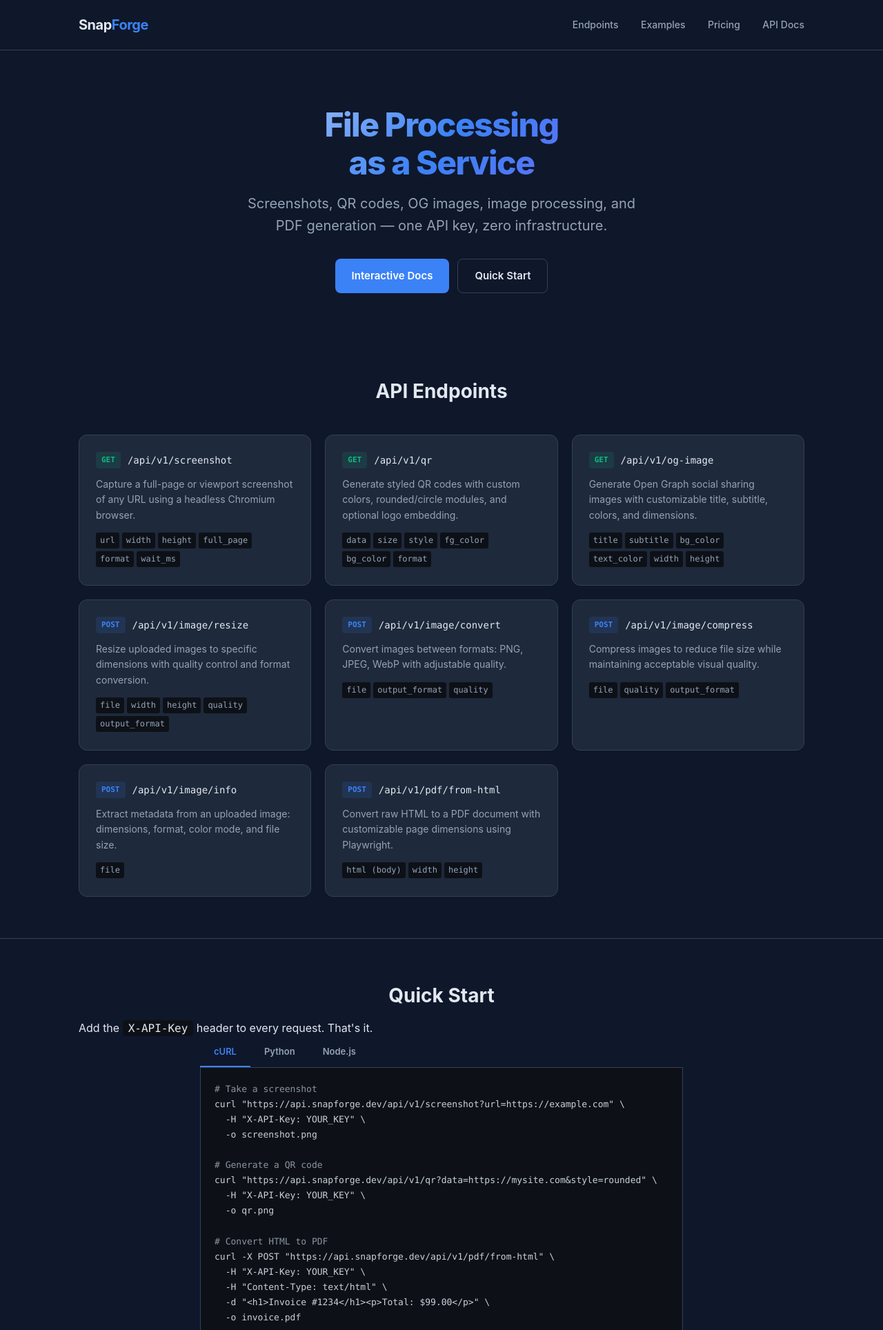
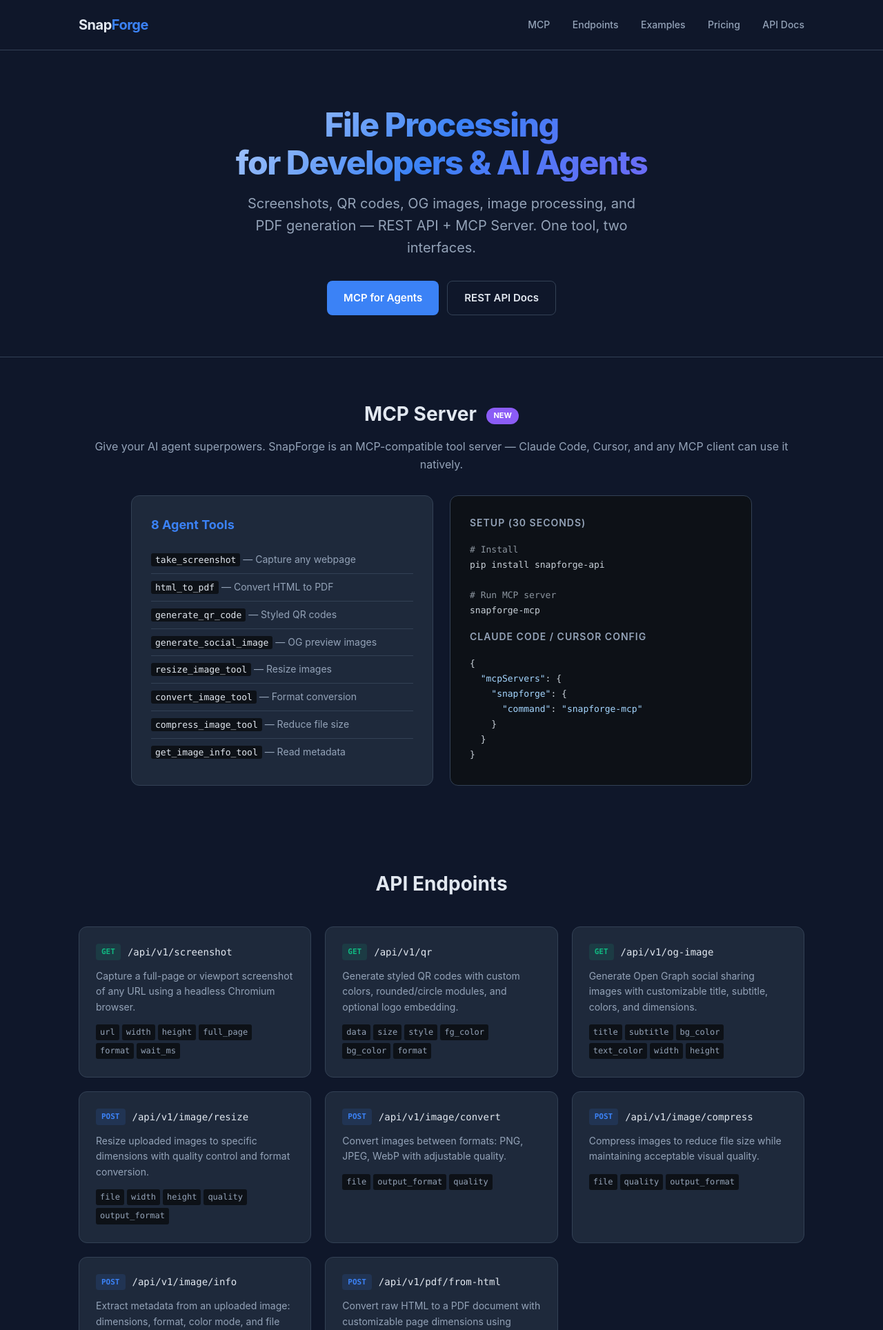
Before and after one commit to willerhehehe/snapforge-api, a FastAPI app: page / in a window 1280 px wide. Shown: the top 1928 px of the page at 69% size. Run offline with FastAPI, Linux system fonts and the light colour scheme; parts of the project's set-up code (start-up, migrations or seed data) failed here and were passed over.

Commit message:
feat: update landing page with MCP Server section
Added MCP as primary hero CTA, new MCP section with 8 tool listing
and setup instructions, MCP tab in code examples. Repositions
SnapForge as a tool for both developers and AI agents.

Co-Authored-By: Claude Opus 4.6 <noreply@anthropic.com>

```diff
--- a/src/snapforge/templates/landing.html
+++ b/src/snapforge/templates/landing.html
@@ -3,8 +3,8 @@
 <head>
 <meta charset="UTF-8">
 <meta name="viewport" content="width=device-width, initial-scale=1.0">
-<title>SnapForge API — File Processing as a Service</title>
-<meta name="description" content="Screenshots, QR codes, OG images, image processing, and PDF generation via simple REST API calls.">
+<title>SnapForge — File Processing for Developers & AI Agents</title>
+<meta name="description" content="Screenshots, QR codes, OG images, image processing, and PDF generation — REST API + MCP Server for AI agents.">
 <style>
 *{margin:0;padding:0;box-sizing:border-box}
 :root{--bg:#0f172a;--surface:#1e293b;--border:#334155;--text:#e2e8f0;--muted:#94a3b8;--accent:#3b82f6;--accent2:#8b5cf6;--green:#10b981;--code-bg:#0d1117;--font:-apple-system,BlinkMacSystemFont,"Segoe UI",Roboto,sans-serif;--mono:"SF Mono",SFMono-Regular,Consolas,"Liberation Mono",Menlo,monospace}
@@ -65,6 +65,20 @@ pre{font-family:var(--mono);font-size:13px;line-height:1.7;color:#c9d1d9}
 .price-card li{font-size:14px;padding:6px 0;color:var(--muted)}
 .price-card li::before{content:"✓ ";color:var(--green);font-weight:700}
 
+.mcp{padding:60px 0;border-top:1px solid var(--border)}
+.mcp h2{font-size:28px;font-weight:700;text-align:center;margin-bottom:12px}
+.mcp>div>p{text-align:center;color:var(--muted);margin-bottom:32px}
+.mcp-grid{display:grid;grid-template-columns:1fr 1fr;gap:24px;max-width:900px;margin:0 auto}
+.mcp-left{background:var(--surface);border:1px solid var(--border);border-radius:12px;padding:28px}
+.mcp-left h3{font-size:18px;font-weight:700;margin-bottom:16px;color:var(--accent)}
+.mcp-left ul{list-style:none;padding:0}
+.mcp-left li{font-size:14px;padding:8px 0;color:var(--muted);border-bottom:1px solid var(--border)}
+.mcp-left li:last-child{border-bottom:none}
+.mcp-left li code{background:var(--code-bg);padding:2px 6px;border-radius:3px;font-family:var(--mono);font-size:13px;color:var(--text)}
+.mcp-right{background:var(--code-bg);border:1px solid var(--border);border-radius:12px;padding:28px;overflow-x:auto}
+.mcp-right h3{font-size:14px;font-weight:600;color:var(--muted);text-transform:uppercase;letter-spacing:1px;margin-bottom:16px}
+.mcp-badge{display:inline-block;background:var(--accent2);color:#fff;font-size:11px;font-weight:700;padding:3px 10px;border-radius:12px;margin-left:8px;vertical-align:middle}
+@media(max-width:640px){.mcp-grid{grid-template-columns:1fr}}
 footer{border-top:1px solid var(--border);padding:30px 0;text-align:center;color:var(--muted);font-size:13px}
 @media(max-width:640px){.hero h1{font-size:32px}.grid{grid-template-columns:1fr}.price-cards{flex-direction:column;align-items:center}}
 </style>
@@ -75,6 +89,7 @@ footer{border-top:1px solid var(--border);padding:30px 0;text-align:center;color
 <div class="container">
   <div class="logo">Snap<span>Forge</span></div>
   <nav>
+    <a href="#mcp">MCP</a>
     <a href="#endpoints">Endpoints</a>
     <a href="#examples">Examples</a>
     <a href="#pricing">Pricing</a>
@@ -85,11 +100,49 @@ footer{border-top:1px solid var(--border);padding:30px 0;text-align:center;color
 
 <section class="hero">
 <div class="container">
-  <h1>File Processing<br>as a Service</h1>
-  <p>Screenshots, QR codes, OG images, image processing, and PDF generation — one API key, zero infrastructure.</p>
+  <h1>File Processing<br>for Developers & AI Agents</h1>
+  <p>Screenshots, QR codes, OG images, image processing, and PDF generation — REST API + MCP Server. One tool, two interfaces.</p>
   <div class="hero-actions">
-    <a href="/docs" class="btn btn-primary">Interactive Docs</a>
-    <a href="#examples" class="btn btn-outline">Quick Start</a>
+    <a href="#mcp" class="btn btn-primary">MCP for Agents</a>
+    <a href="/docs" class="btn btn-outline">REST API Docs</a>
+  </div>
+</div>
+</section>
+
+<section class="mcp" id="mcp">
+<div class="container">
+  <h2>MCP Server <span class="mcp-badge">NEW</span></h2>
+  <p>Give your AI agent superpowers. SnapForge is an MCP-compatible tool server &mdash; Claude Code, Cursor, and any MCP client can use it natively.</p>
+  <div class="mcp-grid">
+    <div class="mcp-left">
+      <h3>8 Agent Tools</h3>
+      <ul>
+        <li><code>take_screenshot</code> &mdash; Capture any webpage</li>
+        <li><code>html_to_pdf</code> &mdash; Convert HTML to PDF</li>
+        <li><code>generate_qr_code</code> &mdash; Styled QR codes</li>
+        <li><code>generate_social_image</code> &mdash; OG preview images</li>
+        <li><code>resize_image_tool</code> &mdash; Resize images</li>
+        <li><code>convert_image_tool</code> &mdash; Format conversion</li>
+        <li><code>compress_image_tool</code> &mdash; Reduce file size</li>
+        <li><code>get_image_info_tool</code> &mdash; Read metadata</li>
+      </ul>
+    </div>
+    <div class="mcp-right">
+      <h3>Setup (30 seconds)</h3>
+<pre style="margin-bottom:16px"><span style="color:#8b949e"># Install</span>
+pip install snapforge-api
+
+<span style="color:#8b949e"># Run MCP server</span>
+snapforge-mcp</pre>
+      <h3>Claude Code / Cursor Config</h3>
+<pre>{
+  <span style="color:#a5d6ff">"mcpServers"</span>: {
+    <span style="color:#a5d6ff">"snapforge"</span>: {
+      <span style="color:#a5d6ff">"command"</span>: <span style="color:#a5d6ff">"snapforge-mcp"</span>
+    }
+  }
+}</pre>
+    </div>
   </div>
 </div>
 </section>
@@ -182,12 +235,38 @@ footer{border-top:1px solid var(--border);padding:30px 0;text-align:center;color
 
   <div class="code-wrapper">
     <div class="code-tabs">
-      <div class="code-tab active" data-tab="curl">cURL</div>
+      <div class="code-tab active" data-tab="mcp">MCP (Agent)</div>
+      <div class="code-tab" data-tab="curl">cURL</div>
       <div class="code-tab" data-tab="python">Python</div>
       <div class="code-tab" data-tab="node">Node.js</div>
     </div>
 
-    <div class="code-block active" id="tab-curl">
+    <div class="code-block active" id="tab-mcp">
+<pre><span style="color:#8b949e"># AI agents call tools directly — no HTTP, no API keys needed</span>
+<span style="color:#8b949e"># Example: agent asks Claude Code to take a screenshot</span>
+
+<span style="color:#ff7b72">User:</span> Take a screenshot of https://example.com
+
+<span style="color:#ff7b72">Agent:</span> <span style="color:#8b949e">[calls take_screenshot tool]</span>
+  url: "https://example.com"
+  width: 1280
+  height: 720
+  output_path: "screenshot.png"
+
+<span style="color:#79c0ff">Result:</span> Screenshot saved to screenshot.png (16KB, 1280x720)
+
+<span style="color:#8b949e"># Works the same for QR codes, PDFs, image processing...</span>
+<span style="color:#ff7b72">User:</span> Generate a QR code for my website with rounded style
+
+<span style="color:#ff7b72">Agent:</span> <span style="color:#8b949e">[calls generate_qr_code tool]</span>
+  data: "https://mysite.com"
+  style: "rounded"
+  fg_color: "#3b82f6"
+
+<span style="color:#79c0ff">Result:</span> QR code saved to qr.png (24KB, 400x400)</pre>
+    </div>
+
+    <div class="code-block" id="tab-curl">
 <pre><span style="color:#8b949e"># Take a screenshot</span>
 curl "https://api.snapforge.dev/api/v1/screenshot?url=https://example.com" \
   -H "X-API-Key: YOUR_KEY" \
@@ -299,7 +378,7 @@ open(<span style="color:#a5d6ff">"resized.webp"</span>, <span style="color:#a5d6
 
 <footer>
 <div class="container">
-  <p>SnapForge API &mdash; Built for developers who ship fast.</p>
+  <p>SnapForge &mdash; File processing tools for developers and AI agents.</p>
 </div>
 </footer>
 
```
